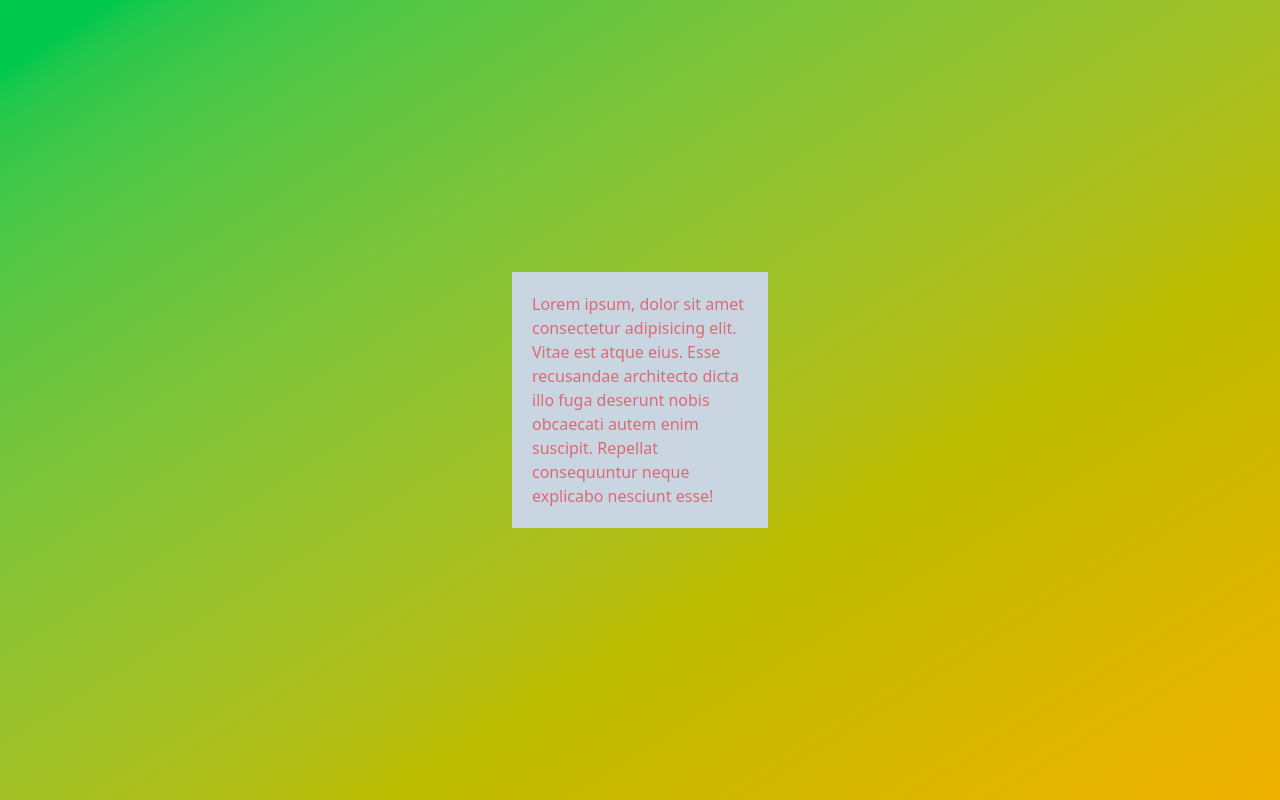
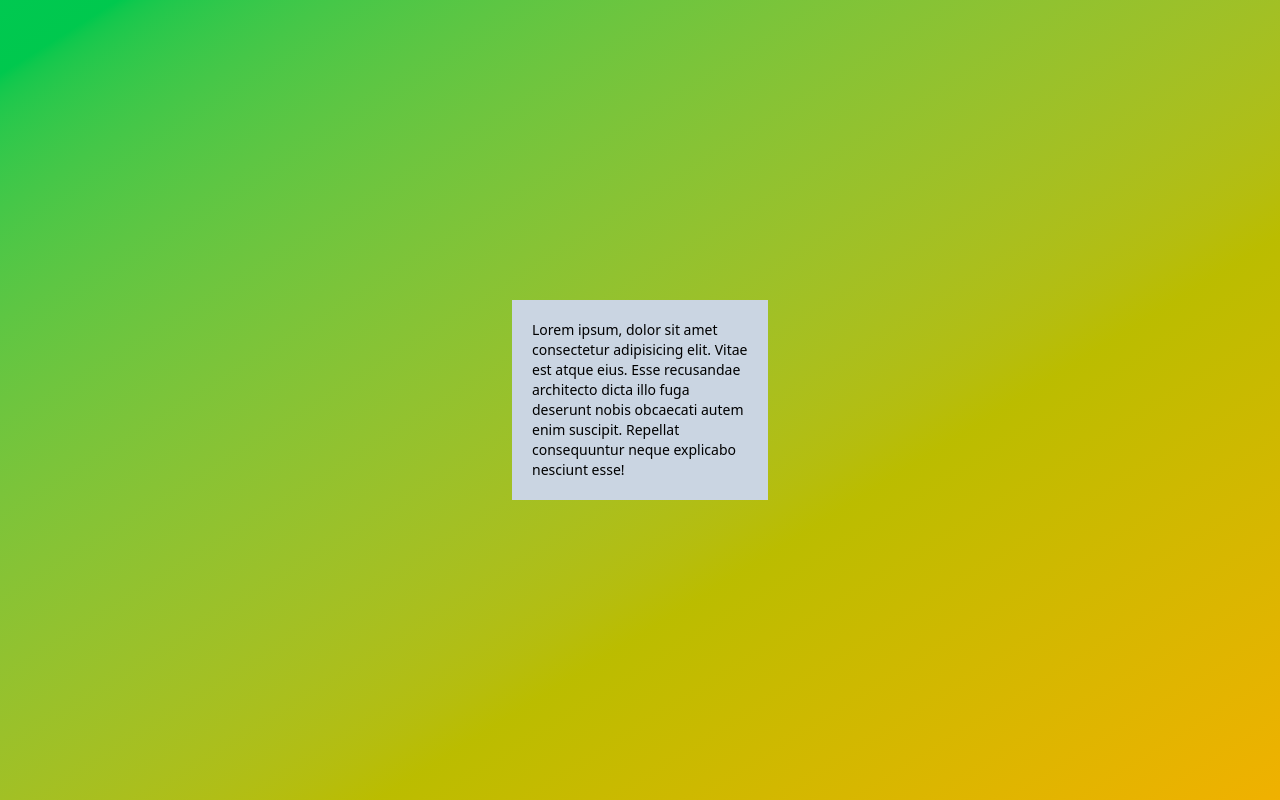
Before and after one commit to GuerreroWelinton/course-tailwindcssv4, a website: page src/index.html in a window 1280 px wide. Drawn offline with nearby package versions, Linux system fonts and the light colour scheme; files that its build step writes are made by us from their sources.

Commit message:
feat: font size

```diff
--- a/src/index.html
+++ b/src/index.html
@@ -8,15 +8,25 @@
   </head>
 
   <body
-    class="h-screen flex justify-center items-center bg-gradient-to-tl from-yellow-500 to-green-500 text-red-600/50"
+    class="h-screen flex justify-center items-center bg-gradient-to-tl from-yellow-500 to-green-500"
   >
-    <section class="w-64 h-64 p-5 bg-slate-300">
+    <section class="w-64 h-auto p-5 bg-slate-300 text-black text-sm">
       Lorem ipsum, dolor sit amet consectetur adipisicing elit. Vitae est atque
       eius. Esse recusandae architecto dicta illo fuga deserunt nobis obcaecati
       autem enim suscipit. Repellat consequuntur neque explicabo nesciunt esse!
     </section>
   </body>
 </html>
+
+<!-- Font Size
+  text-xs
+  text-sm
+  text-base
+  text-lg
+  text-xl
+  text-2xl
+  ....
+-->
 
 <!-- Al hacer esto @import 'tailwindcss' tailwind nos da un reset en nuestros estilos -->
 
```
